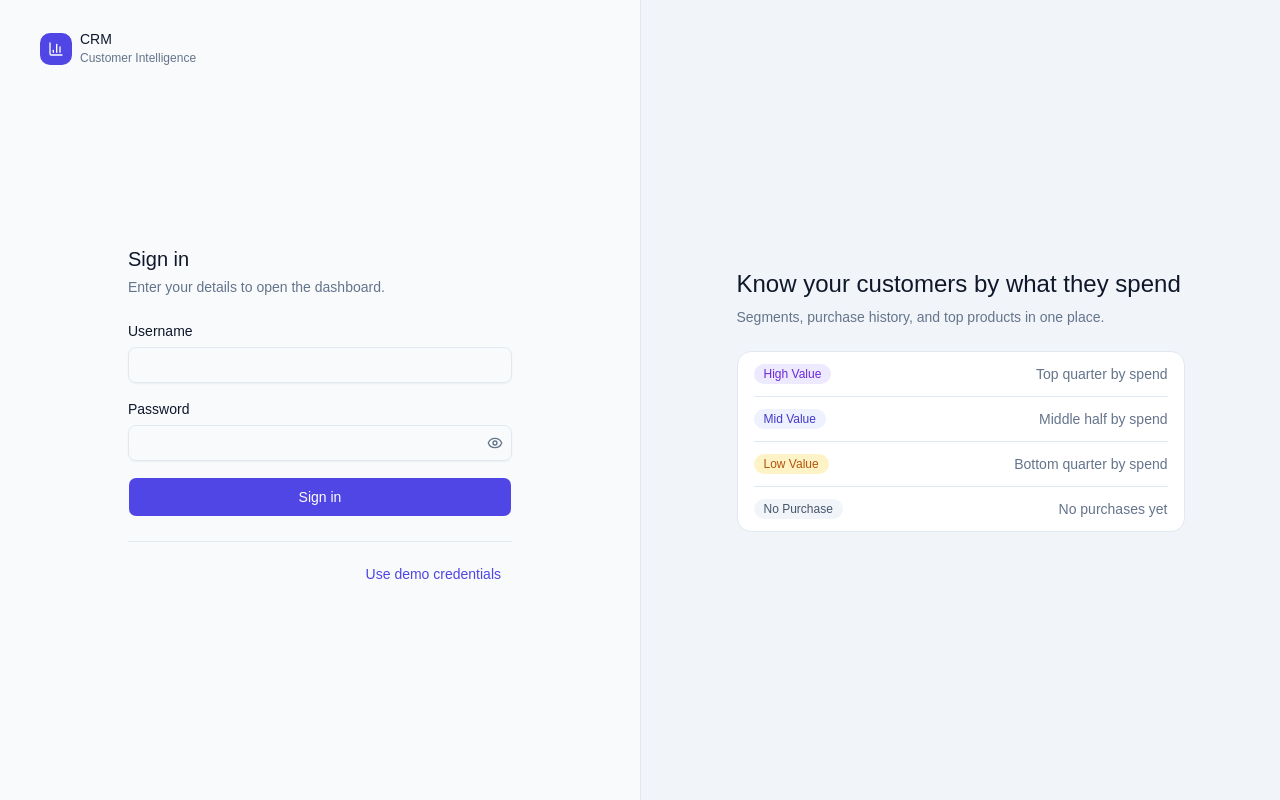
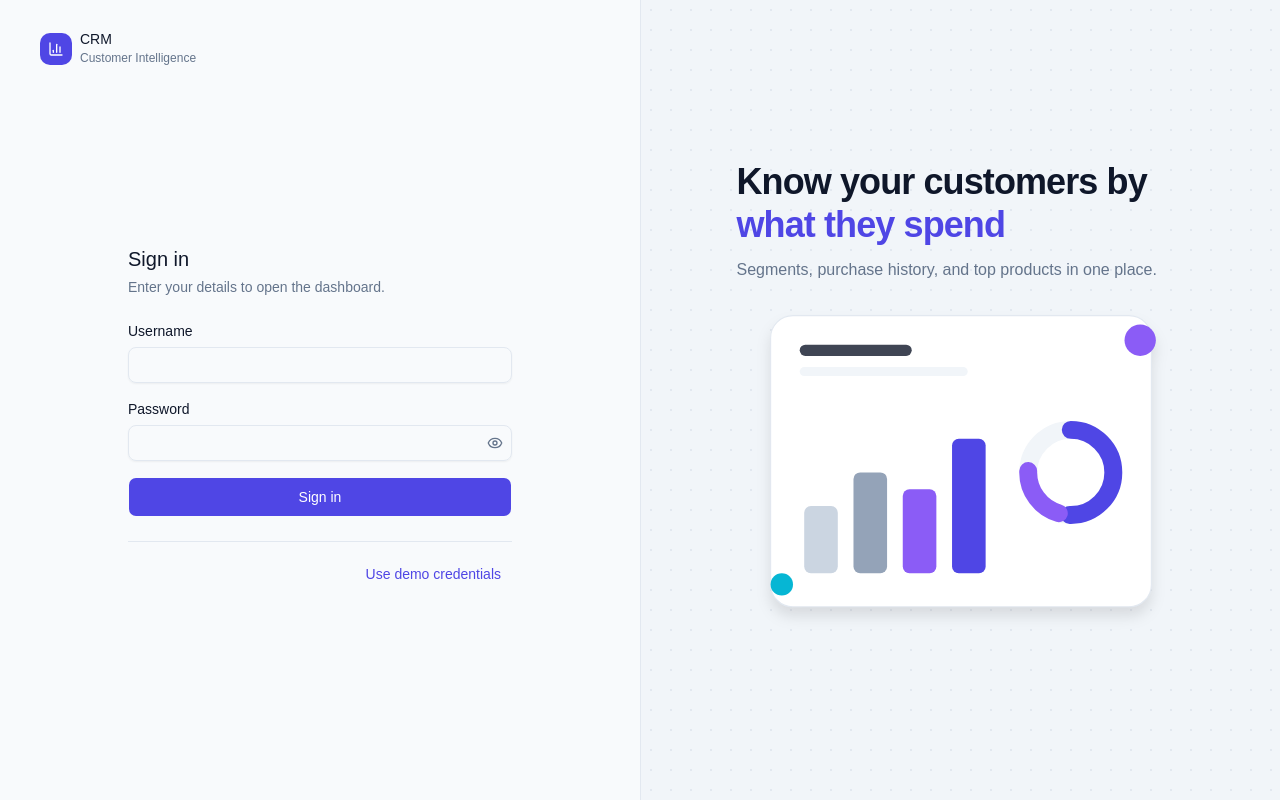
Before and after one commit to shina-wq/crm-dashboard, a React (Vite) app: page /login in a window 1280 px wide. Built offline with nearby package versions, Linux system fonts and the light colour scheme; no server answers.

Commit message:
Add LoginIllustration component and replace SegmentShowcase in LoginPage

```diff
--- /dev/null
+++ b/src/features/auth/LoginIllustration.tsx
@@ -0,0 +1,47 @@
+export function LoginIllustration() {
+  return (
+    <div className="w-full max-w-md">
+      <h2 className="text-4xl font-semibold leading-[1.2] tracking-tight text-foreground">
+        Know your customers by{" "}
+        <span className="text-primary">
+          what they spend
+        </span>
+      </h2>
+
+      <p className="mt-3 text-base text-muted-foreground">
+        Segments, purchase history, and top products in one place.
+      </p>
+
+      <svg
+        viewBox="0 0 400 320"
+        className="w-full drop-shadow-xl"
+        role="img"
+        aria-label="Abstract dashboard with a bar chart and a donut chart"
+      >
+        {/* Card */}
+        <rect x="30" y="30" width="340" height="260" rx="20" className="fill-card stroke-border" />
+
+        {/* Header lines */}
+        <rect x="56" y="56" width="100" height="10" rx="5" className="fill-foreground/80" />
+        <rect x="56" y="76" width="150" height="8" rx="4" className="fill-muted" />
+
+        {/* Bars */}
+        <rect x="60" y="200" width="30" height="60" rx="6" className="fill-chart-4" />
+        <rect x="104" y="170" width="30" height="90" rx="6" className="fill-chart-3" />
+        <rect x="148" y="185" width="30" height="75" rx="6" className="fill-chart-2" />
+        <rect x="192" y="140" width="30" height="120" rx="6" className="fill-chart-1" />
+
+        {/* Donut */}
+        <g transform="translate(298 170) rotate(-90)" fill="none" strokeWidth="16">
+          <circle r="38" className="stroke-muted" />
+          <circle r="38" className="stroke-chart-1" strokeDasharray="120 239" strokeLinecap="round" />
+          <circle r="38" className="stroke-chart-2" strokeDasharray="50 239" strokeDashoffset="-130" strokeLinecap="round" />
+        </g>
+
+        {/* Floating customer dots */}
+        <circle cx="360" cy="52" r="14" className="fill-chart-2" />
+        <circle cx="40" cy="270" r="10" className="fill-chart-5" />
+      </svg>
+    </div>
+  )
+}
--- a/src/features/auth/SegmentShowcase.tsx
+++ /dev/null
@@ -1,46 +0,0 @@
-const BADGE = "inline-flex h-5 items-center rounded-full px-2.5 text-xs font-medium"
-
-const SEGMENTS = [
-  {
-    label: "High Value",
-    description: "Top quarter by spend",
-    badge: `${BADGE} bg-segment-high-value text-segment-high-value-foreground`,
-  },
-  {
-    label: "Mid Value",
-    description: "Middle half by spend",
-    badge: `${BADGE} bg-segment-mid-value text-segment-mid-value-foreground`,
-  },
-  {
-    label: "Low Value",
-    description: "Bottom quarter by spend",
-    badge: `${BADGE} bg-segment-low-value text-segment-low-value-foreground`,
-  },
-  {
-    label: "No Purchase",
-    description: "No purchases yet",
-    badge: `${BADGE} bg-segment-no-purchase text-segment-no-purchase-foreground`,
-  },
-]
-
-export function SegmentShowcase() {
-  return (
-    <div className="w-full max-w-md">
-      <h2 className="text-2xl font-medium leading-tight text-foreground">
-        Know your customers by what they spend
-      </h2>
-      <p className="mt-2 text-sm text-muted-foreground">
-        Segments, purchase history, and top products in one place.
-      </p>
-
-      <ul className="mt-6 divide-y divide-border rounded-xl border border-border bg-card px-4">
-        {SEGMENTS.map(({ label, description, badge }) => (
-          <li key={label} className="flex items-center justify-between gap-4 py-3">
-            <span className={badge}>{label}</span>
-            <span className="text-sm text-muted-foreground">{description}</span>
-          </li>
-        ))}
-      </ul>
-    </div>
-  )
-}
--- a/src/pages/LoginPage.tsx
+++ b/src/pages/LoginPage.tsx
@@ -2,7 +2,7 @@ import { Navigate, useLocation } from "react-router-dom"
 import { Brand } from "@/components/shared/Brand"
 import { useAuth } from "@/features/auth/auth-context"
 import { LoginForm } from "@/features/auth/LoginForm"
-import { SegmentShowcase } from "@/features/auth/SegmentShowcase"
+import { LoginIllustration } from "@/features/auth/LoginIllustration"
 
 type LocationState = { from?: string } | null
 
@@ -27,8 +27,9 @@ export function LoginPage() {
         </div>
       </div>
 
-      <div className="hidden items-center justify-center border-l border-border bg-muted p-12 lg:flex">
-        <SegmentShowcase />
+      <div className="hidden items-center justify-center border-l border-border bg-muted bg-[radial-gradient(var(--border)_1px,transparent_1px)] bg-size-[20px_20px] p-12 lg:flex">
+
+        <LoginIllustration />
       </div>
     </main>
   )
```
